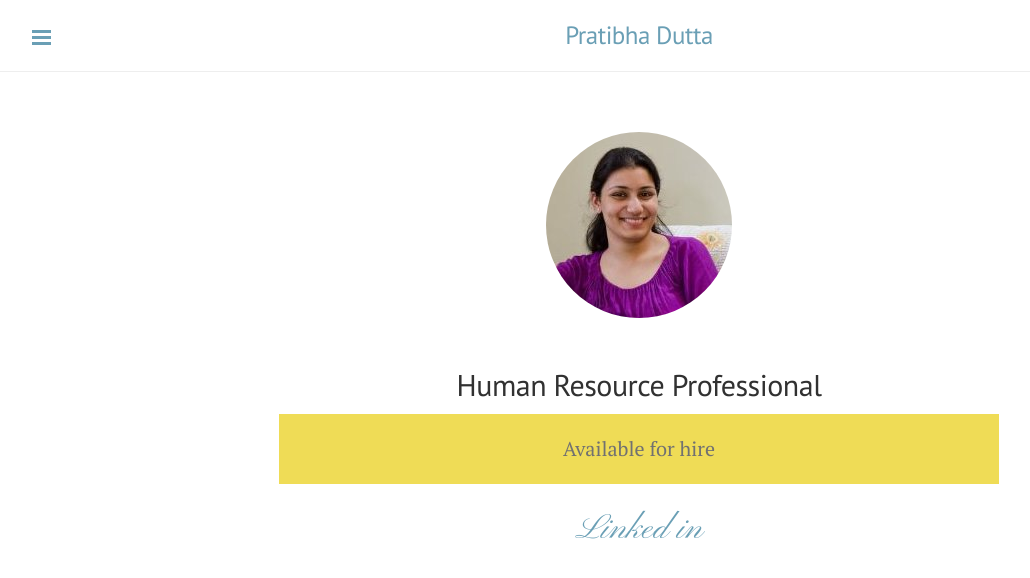
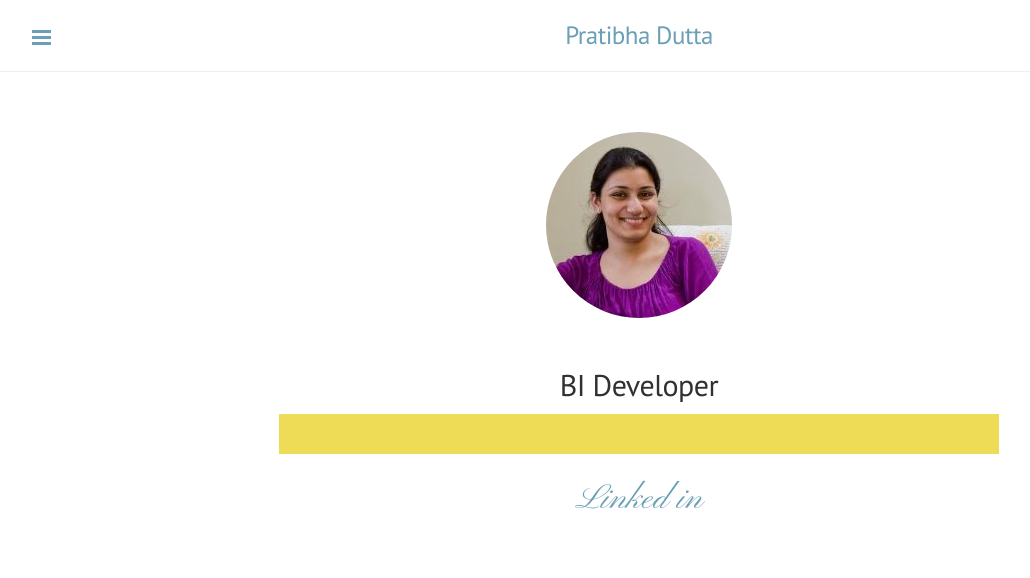
Before and after one commit to gr3ggM/gr3ggM.github.io, a Jekyll site: the page built from index.html, in a window 1280 px wide. Shown: the top 578 px of the page, without its empty margins (1-1031 px from the left). Built offline with Jekyll 4.4.1, drawn with Linux system fonts in a browser that asks for light colours; the list of posts is cut into pages by our own code.

Commit message:
Update index.html

```diff
--- a/index.html
+++ b/index.html
@@ -5,9 +5,9 @@ title: Home
 <link href='https://fonts.googleapis.com/css?family=Pinyon+Script' rel='stylesheet' type='text/css'>
 <div class="profile">
    <img src="{{site.baseurl}}public/2f8bf2a.jpg" class="profile-photo">
-   <h2>Human Resource Professional</h2>
-   <p class="available">Available for hire</p>
+   <h2>BI Developer</h2>
+   <p class="available"></p>
   <p class="social">
-     <a href="https://www.linkedin.com/in/pratibhadutta">Linked in</a>
+     <a href="https://www.linkedin.com/in/gr3ggmiller/">Linked in</a>
   </p>
 </div>
```
